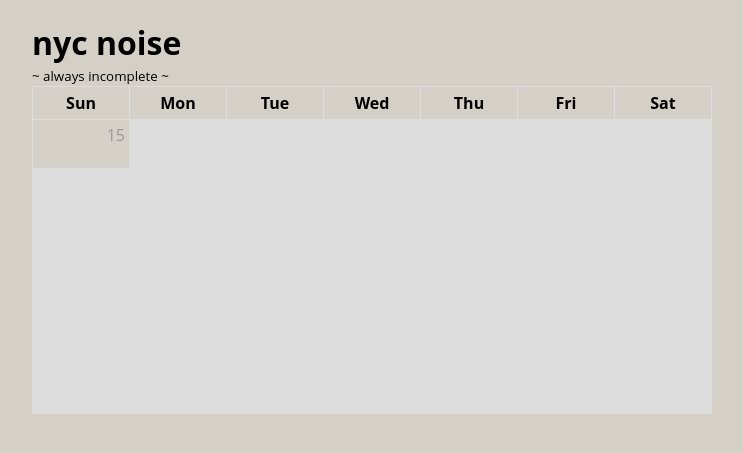
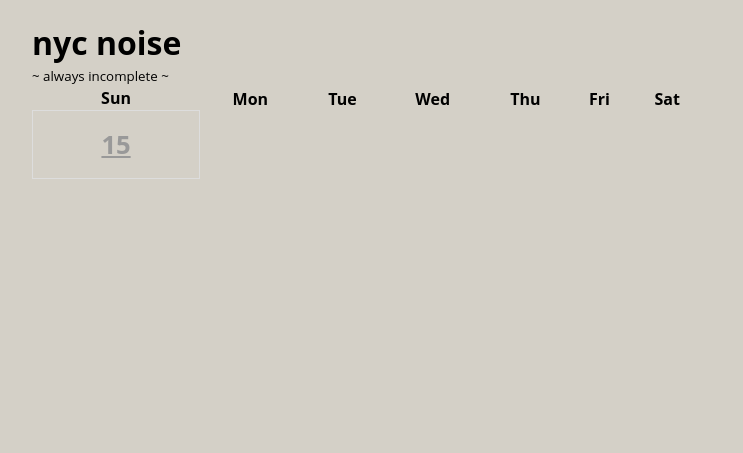
Before and after one commit to gregsadetsky/nycnoise, a Django app: template core/templates/core/index.html in a window 1280 px wide. Shown: the top 453 px of the page, without its empty margins (272-1015 px from the left). Run offline with Django 4.2, Linux system fonts and the light colour scheme; tables that the repository leaves empty hold one stand-in row (values such as "Sample post"); the template is opened without the code that fills it: values that come from a table or form of the project are taken from there, most other values are stand-ins (such as "Sample title", 1, 10 or a date in 2020); style sheets or scripts are compiled from the project's sources; some libraries are stand-ins or nearby versions.

Commit message:
sass work by @astrano

```diff
--- /dev/null
+++ b/core/static/core/scss/core.scss
@@ -0,0 +1,160 @@
+$background-main: #d4d0c7;
+
+
+/*************************************/
+/** Styles for major html elements  **/
+/*************************************/
+
+body {
+  background-color: $background-main;
+  font-family: "Open Sans", sans-serif;
+}
+
+main
+{
+  max-width:42em;
+  margin:15px auto;
+  align-items: center;
+  justify-content: center;
+  position: relative;
+}
+
+h1 {
+  margin-bottom: 0;
+}
+
+
+a {
+  color: blue;
+}
+
+p {
+  display: inline;
+}
+
+/*************************************/
+/** Event styles                    **/
+/*************************************/
+
+article {
+
+  h4 {
+    top: 0;
+    padding: 1em 0;
+    position: sticky;
+    background-color: $background-main;
+
+    a {
+      color: black;
+    }
+  }
+
+  :last-child {
+    border-bottom: none;
+  }
+}
+
+
+.event {
+  text-indent: -2.5em;
+  padding-left: 2.5em;
+  padding-top:5px;
+  padding-bottom:5px;
+  border-bottom: 1px solid rgba(0,0,0,0.1);
+
+  .title-only {
+    font-weight: bold;
+  }
+  .artists {
+    font-weight: bold
+  }
+}
+
+.time {
+}
+
+.event.cancelled{
+  text-decoration: line-through;
+  color: #666;
+  a {
+    color: #444;
+  }
+}
+
+.event.cancelled .eventPreface {
+  display:inline-block;
+  text-indent:0;
+  text-decoration: none!important;
+  /* this is the weird trick to un-text-decorate this child element */
+  color: black;
+}
+
+.accessibility {
+  font-size: 0.85em;
+
+  a {
+    font-size: 1em;
+    color: #008080;
+  }
+}
+
+.gcal {
+  color: #000000;
+  font-size: 0.85rem;
+}
+
+.eventDescription {
+  font-size: 0.85rem;
+}
+
+.ical {
+  color: #000000;
+  font-size: 0.85rem;
+}
+
+.map {
+  color: #000000;
+  font-size: 0.85rem;
+}
+
+
+
+/*************************************/
+/** Calendar styles                 **/
+/*************************************/
+
+#calendar {
+
+  display: grid;
+  position: relative;
+
+  table {
+    border-collapse: collapse;
+    width: 100%;
+  }
+
+  tr {
+    font-weight: bold;
+  }
+
+  td {
+    padding: 1rem;
+    border: 1px solid #ddd;
+    margin:0;
+    position:relative;
+    text-align: center;
+    font-size: 1.6rem;
+  }
+
+  .date a{
+    text-transform: lowercase;
+  }
+
+  .date-today {
+    background: rgb(251, 247, 224);
+  }
+
+  .date-other-month a {
+    color: #999;
+  }
+}
--- a/core/templates/calendar/calendar.html
+++ b/core/templates/calendar/calendar.html
@@ -1,19 +1,23 @@
-<div class="calendar">
-  <div class="date-head">Sun</div>
-  <div class="date-head">Mon</div>
-  <div class="date-head">Tue</div>
-  <div class="date-head">Wed</div>
-  <div class="date-head">Thu</div>
-  <div class="date-head">Fri</div>
-  <div class="date-head">Sat</div>
+<div id="calendar">
+  <table>
+    <tr>
+      <th>Sun</th>
+      <th>Mon</th>
+      <th>Tue</th>
+      <th>Wed</th>
+      <th>Thu</th>
+      <th>Fri</th>
+      <th>Sat</th>
+   </tr>
   {% for date in calendar_dates %}
-  <div
-    class="date date{% if date.is_today %}-today{% elif date.is_this_month %}-this-month{% else %}-other-month{% endif %}"
-  >
-    <div class="day">{{ date.date.day }}</div>
-    <div class="linky">
-      {% if date.is_this_month %}<a href="/#{{ date.date|date:'mdy' }}">{{ date.date|date:"b j (D)" }}</a>{% endif %}
-    </div>
-  </div>
+    {% if forloop.counter0|divisibleby:7 %}
+      {% if not forloop.first %}</tr>{% endif %}
+      {% if not forloop.last %}<tr>{% endif %}
+    {% endif %}
+    <td class="date{% if date.is_today %}-today{% elif date.is_this_month %}-this-month{% else %}-other-month{% endif %}"
+    >
+        <a href="/#{{ date.date|date:'mdy' }}">{{ date.date.day }}</a>
+    </td>
   {% endfor %}
+</table>
 </div>
--- a/core/templates/calendar/style.html
+++ /dev/null
@@ -1,61 +0,0 @@
-<style>
-  .calendar {
-    display: grid;
-    grid-template-columns: repeat(7, 6rem);
-    grid-template-rows: 2rem repeat(6, 3rem);
-    background: #ddd;
-    grid-gap: 1px;
-    border: 1px solid #ddd;
-    width: fit-content;
-    margin: auto;
-  }
-
-  @media (max-width: 800px) {
-    .calendar {
-      grid-template-columns: repeat(7, 1fr);
-      width: 100%;
-    }
-  }
-
-  .date-head {
-    background: #d4d0c7;
-    font-weight: bold;
-    display: flex;
-    align-items: center;
-    justify-content: center;
-  }
-
-  .date {
-    padding: 0.25rem;
-    display: grid;
-  }
-
-  .date .day {
-    text-align: right;
-    display: grid;
-  }
-
-  .date .linky {
-    white-space: nowrap;
-    overflow: hidden;
-    text-overflow: clip;
-    text-transform: lowercase;
-  }
-
-  .date-today {
-    background: rgb(251, 247, 224);
-  }
-
-  .date-this-month {
-    background: #d4d0c7;
-  }
-
-  .date-other-month {
-    background: #d4d0c7;
-    color: #999;
-  }
-
-  h4 a {
-    color:black;
-  }
-</style>
--- a/core/templates/core/index.html
+++ b/core/templates/core/index.html
@@ -1,84 +1,25 @@
-{% load get_gcal_link_from_event %}
+{% load sass_tags %}
 {% load get_item %}
+
 <!DOCTYPE html>
 <html>
 <head>
   <meta charset="utf-8">
   <meta name="viewport" content="width=device-width, initial-scale=1">
   <title>nyc noise</title>
-  <style>
-      body {
-        background-color: #d4d0c7;
-        font-family: "Open Sans", sans-serif;
-      }
-
-      #centered_content
-      {
-        max-width:42em; margin:15px auto;
-      }
-
-      div.event {
-        padding-top:5px;
-        padding-bottom:5px;
-
-        text-indent: -2.5em;
-        padding-left: 2.5em;
-      }
-
-      div.event.cancelled {
-        text-decoration: line-through;
-        color: #666;
-      }
-
-      div.event.cancelled a {
-        color: #666;
-      }
-
-      div.event:not(.cancelled) .eventPreface {
-        display: inline;
-      }
-
-      div.event.cancelled .eventPreface {
-        text-decoration: none;
-        /* this is the weird trick to un-text-decorate this child element */
-        display: inline-block;
-        color: black;
-      }
-
-      .bottomBorder {
-        border-bottom: 1px solid rgba(0,0,0,0.1);
-      }
-
-      span.smallInfo {
-        font-size: 0.85em;
-      }
-
-      .eventDescription {
-        font-size: 0.85rem;
-      }
-
-      /* ignore first p, i.e. make it not a block level element */
-      .eventDescription, .eventDescription p:first-child, .eventPreface p:first-child
-      {
-        display: inline;
-      }
-
-      a {
-        color: blue;
-      }
-  </style>
+  <link href="{% sass_src 'scss/core.scss' %}" rel="stylesheet" type="text/css" />
   {% include 'core/opengraph.html' %}
-  {% include "calendar/style.html" %}
 </head>
 <body>
 
-<div id='centered_content'>
-  <h1 style='margin-bottom:0'>nyc noise</h1>
+<main>
+  <h1>nyc noise</h1>
   <small>~ always incomplete ~</small>
 
   {% include "calendar/calendar.html" %}
 
   {% for date, events in all_events.items %}
+    <article>
       <h4><a name="{{ date|date:'mdy' }}" href="/#{{ date|date:'mdy' }}">{{ date|date:"M d (D)"|lower }}</a></h4>
 
       {% if date in date_messages %}
```
Also changed, not shown: other parts of core/templates/core/index.html (+3 -92 lines), core/templates/core/event.html (added, +98 -0 lines), core/templates/core/static_page.html (+0 -12 lines), core/views.py (+30 -14 lines), nycnoise/settings/base.py (+11 -0 lines), requirements.txt (+7 -0 lines), 1 other file. Lines whose indentation alone changed are shown as unchanged.
